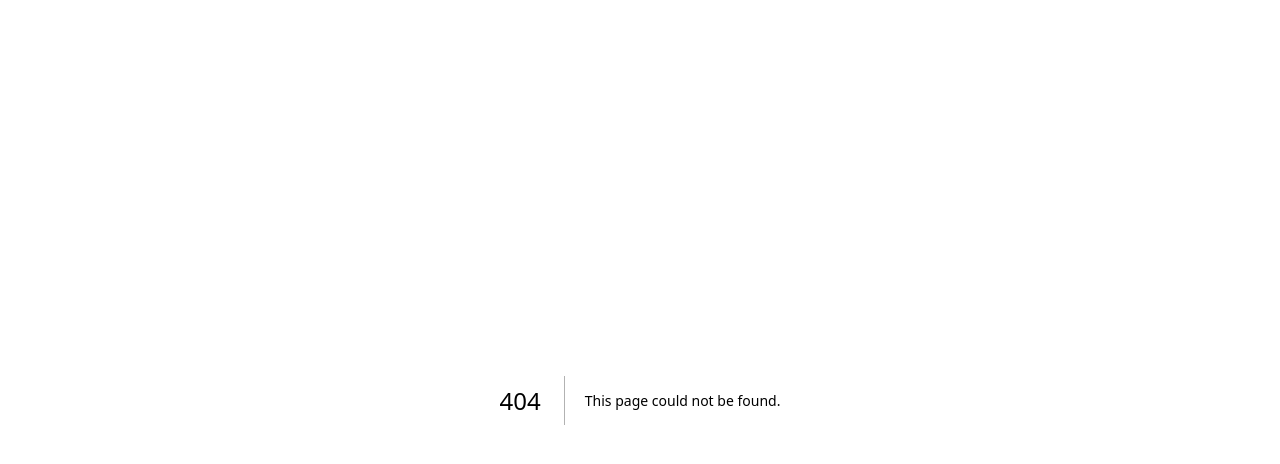
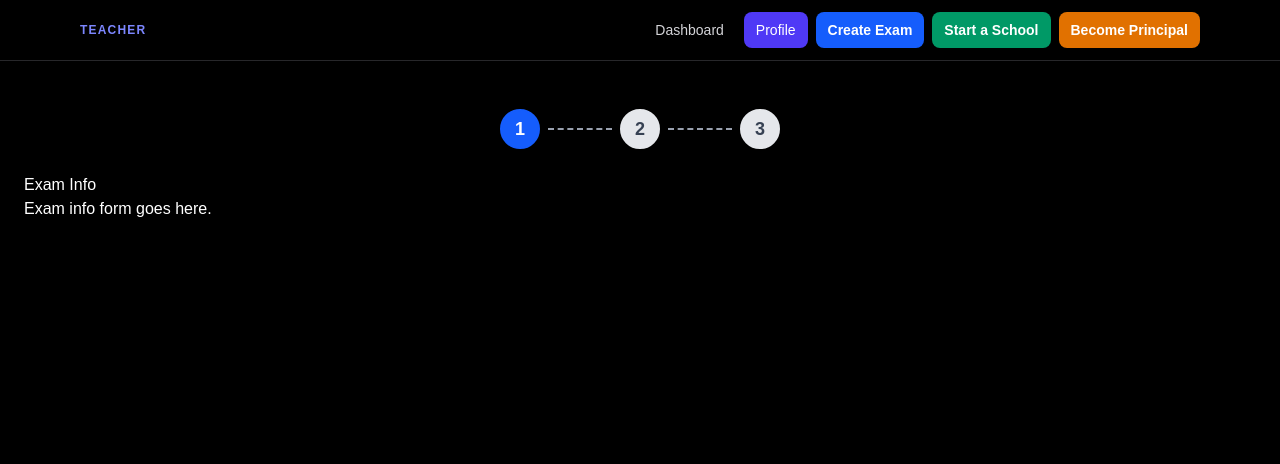
Before and after one commit to karanagg166/ExamArena, a Next.js app: page /teacher/exam/create in a window 1280 px wide. Before the commit this address had no page. Shown: the top 464 px of the page. Built offline with nearby package versions, Linux system fonts and the light colour scheme.

Commit message:
added exam create basic setup

```diff
--- /dev/null
+++ b/src/app/(protected)/teacher/exam/create/page.tsx
@@ -0,0 +1,15 @@
+'use client';
+
+import MainPage from '@/components/ExamCreate/MainPage';
+import React from 'react';
+
+
+const ExamCreatePage = () => {
+  return (
+    <div className="min-h-screen bg-black text-white p-6">
+      <MainPage />
+    </div>
+  );
+};
+
+export default ExamCreatePage;
--- /dev/null
+++ b/src/components/ExamCreate/ExamInfoStep.tsx
@@ -0,0 +1,14 @@
+'use client';
+import React from 'react'
+
+const ExamInfoStep = () => {
+  return (
+    <div>
+    <h2>Exam Info</h2>
+    {/* Input fields for exam name, class, subject, etc. */}
+    <p>Exam info form goes here.</p>
+  </div>
+  )
+}
+
+export default ExamInfoStep
--- a/src/components/ExamCreate/MainPage.tsx
+++ b/src/components/ExamCreate/MainPage.tsx
@@ -8,7 +8,7 @@ const MainPage = () => {
 
   return (
     <div className="exam-create-mainpage">
-      <UpperBar step={currentStep} />
+      <UpperBar step={currentStep} onStepChange={setCurrentStep} />
       <div className="exam-create-content">
         <StepsPage step={currentStep} />
       </div>
--- /dev/null
+++ b/src/components/ExamCreate/OverviewStep.tsx
@@ -0,0 +1,14 @@
+'use client';
+import React from 'react'
+
+const OverviewStep = () => {
+  return (
+    <div>
+    <h2>Overview</h2>
+    {/* Overview of all entered data for confirmation */}
+    <p>Overview of exam and questions goes here.</p>
+  </div>
+  )
+}
+
+export default OverviewStep
--- /dev/null
+++ b/src/components/ExamCreate/QuestionsStep.tsx
@@ -0,0 +1,14 @@
+'use client';
+import React from 'react'
+
+const QuestionsStep = () => {
+  return (
+    <div>
+    <h2>Questions</h2>
+    {/* Form for adding questions and answers */}
+    <p>Questions form goes here.</p>
+  </div>
+  )
+}
+
+export default QuestionsStep
--- a/src/components/ExamCreate/StepsPage.tsx
+++ b/src/components/ExamCreate/StepsPage.tsx
@@ -1,32 +1,11 @@
 import React from 'react';
+import ExamInfoStep from './ExamInfoStep';
+import QuestionsStep from './QuestionsStep';
+import OverviewStep from './OverviewStep';
 
 interface StepsPageProps {
   step: number;
 }
-
-const ExamInfoStep = () => (
-  <div>
-    <h2>Exam Info</h2>
-    {/* Input fields for exam name, class, subject, etc. */}
-    <p>Exam info form goes here.</p>
-  </div>
-);
-
-const QuestionsStep = () => (
-  <div>
-    <h2>Questions</h2>
-    {/* Form for adding questions and answers */}
-    <p>Questions form goes here.</p>
-  </div>
-);
-
-const OverviewStep = () => (
-  <div>
-    <h2>Overview</h2>
-    {/* Overview of all entered data for confirmation */}
-    <p>Overview of exam and questions goes here.</p>
-  </div>
-);
 
 const StepsPage: React.FC<StepsPageProps> = ({ step }) => {
   let content = null;
--- a/src/components/ExamCreate/UpperBar.tsx
+++ b/src/components/ExamCreate/UpperBar.tsx
@@ -1,36 +1,38 @@
+'use client';
+
 import React from 'react';
+
 
 interface UpperBarProps {
   step: number;
+  onStepChange?: (step: number) => void;
 }
 
 const steps = [1, 2, 3];
 
-const UpperBar: React.FC<UpperBarProps> = ({ step }) => {
+
+const UpperBar: React.FC<UpperBarProps> = ({ step, onStepChange }) => {
   return (
-    <div className="exam-upperbar" style={{ display: 'flex', justifyContent: 'center', margin: '24px 0' }}>
-      {steps.map((num) => (
-        <div
-          key={num}
-          style={{
-            width: 40,
-            height: 40,
-            borderRadius: '50%',
-            background: num === step ? '#0070f3' : '#e0e0e0',
-            color: num === step ? '#fff' : '#333',
-            display: 'flex',
-            alignItems: 'center',
-            justifyContent: 'center',
-            fontWeight: 'bold',
-            fontSize: 20,
-            margin: '0 12px',
-            transition: 'background 0.2s, color 0.2s',
-            boxShadow: num === step ? '0 0 8px #0070f3' : 'none',
-            border: num === step ? '2px solid #0070f3' : '2px solid #e0e0e0',
-          }}
-        >
-          {num}
-        </div>
+    <div className="exam-upperbar flex justify-center items-center my-6">
+      {steps.map((num, idx) => (
+        <React.Fragment key={num}>
+          <button
+            type="button"
+            className={`w-10 h-10 rounded-full flex items-center justify-center font-bold text-lg transition-colors border-2 focus:outline-none ${
+              num === step
+                ? 'bg-blue-600 text-white border-blue-600 shadow-lg'
+                : 'bg-gray-200 text-gray-700 border-gray-200 hover:bg-blue-100 hover:text-blue-700'
+            }`}
+            onClick={() => onStepChange && onStepChange(num)}
+          >
+            {num}
+          </button>
+          {idx < steps.length - 1 && (
+            <div className="w-16 h-1 flex items-center mx-2">
+              <div className="border-t-2 border-dashed border-gray-400 w-full"></div>
+            </div>
+          )}
+        </React.Fragment>
       ))}
     </div>
   );
--- a/src/components/TeacherNavbar.tsx
+++ b/src/components/TeacherNavbar.tsx
@@ -22,6 +22,9 @@ export default function TeacherNavbar() {
                 <div className="flex flex-wrap items-center gap-2">
                     <Link href="/dashboard" className={linkClass(pathname === "/dashboard")}>Dashboard</Link>
                     <Link href="/teacher" className={linkClass(pathname.startsWith("/teacher"))}>Profile</Link>
+                    <Link href="/teacher/exam/create" className="px-3 py-2 rounded-lg text-sm font-semibold bg-blue-600 text-white hover:bg-blue-500 transition-colors">
+                        Create Exam
+                    </Link>
                     <Link href="/school" className="px-3 py-2 rounded-lg text-sm font-semibold bg-emerald-600 text-white hover:bg-emerald-500 transition-colors">
                         Start a School
                     </Link>
```
